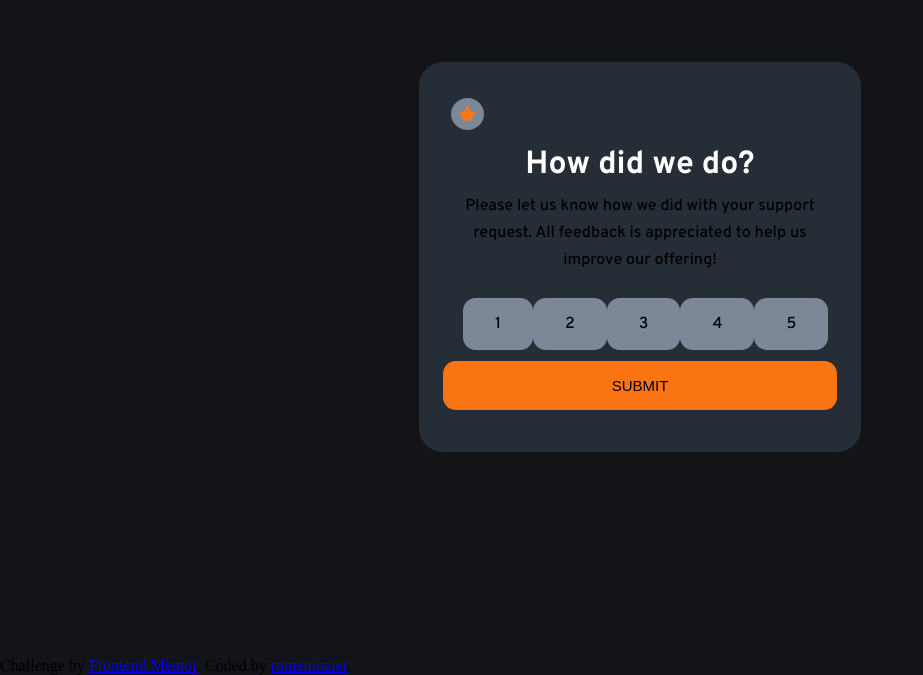
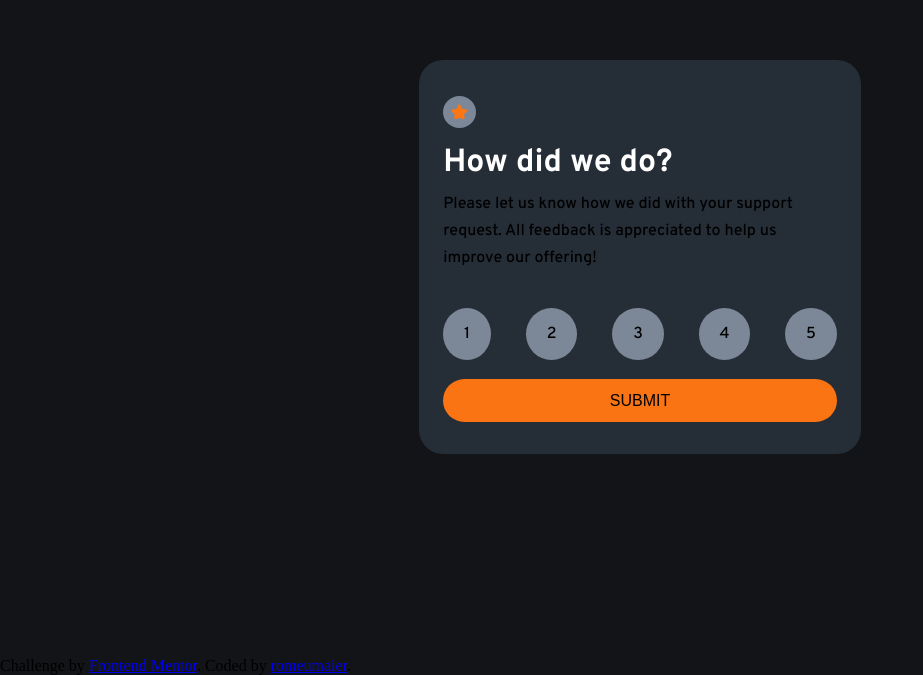
Before and after one commit to Edsonromeumaier/Rating-component, a plain HTML site: page index.html in a window 1280 px wide. Shown: the part 143-818 px from the top of the page, without its empty margins (0-923 px from the left). Drawn offline with Linux system fonts and the light colour scheme.

Commit message:
melhora o card

```diff
--- a/style.css
+++ b/style.css
@@ -42,7 +42,7 @@
     .icon{
     display:flex;
     align-items: center;
-    justify-content: center;
+    justify-content:flex-start;
     width: 3rem;
     height: 3rem;
     }
@@ -54,14 +54,18 @@
       }
 
      .message{
-        margin-bottom: 1.5rem;
+        margin-bottom: 1rem;
+        display: flex;
+        justify-content: flex-start;
+        align-items:flex-start;
+        flex-direction: column;
       }
 
     .heading {
       color:var(--White);
       line-height: 1.7em;
       font-weight: 700;
-      text-align: center;
+      text-align: left;
 
     }
 
@@ -69,22 +73,23 @@
       color:var(--white);
       line-height: 1.7em;
       font-weight: 500;
-      text-align: center;
+      text-align:start;
+      margin-bottom: 1.2rem;
 
     }
 
     .seletores {
-      width: 90%;
       display: flex;
       justify-content: space-between;
       margin: 0 auto;
+      padding-bottom:1.2rem;
     }
 
     .option{
 
       background-color: var(--MediumGrey);
-      border-radius: 0.8em;
-      padding:1em 2em;
+      border-radius: 50%;
+      padding:1em 1.3em;
       cursor: pointer;
     }
 
@@ -115,11 +120,10 @@
       font-size: 1rem;
       width: 100%;
       border:none;
-      margin: 0.7em auto;
-      padding: 1rem 2rem;
+      padding: 0.8rem 0.6rem;
       background-color: var(--Orange);
-      border-radius: 0.8rem;
-      font-size: 15px;
+      border-radius: 1.8rem;
+      font-size: 16px;
       color: var(--white);
       cursor: pointer;
       transition: color 0.3s, filter 0.3s;
```
